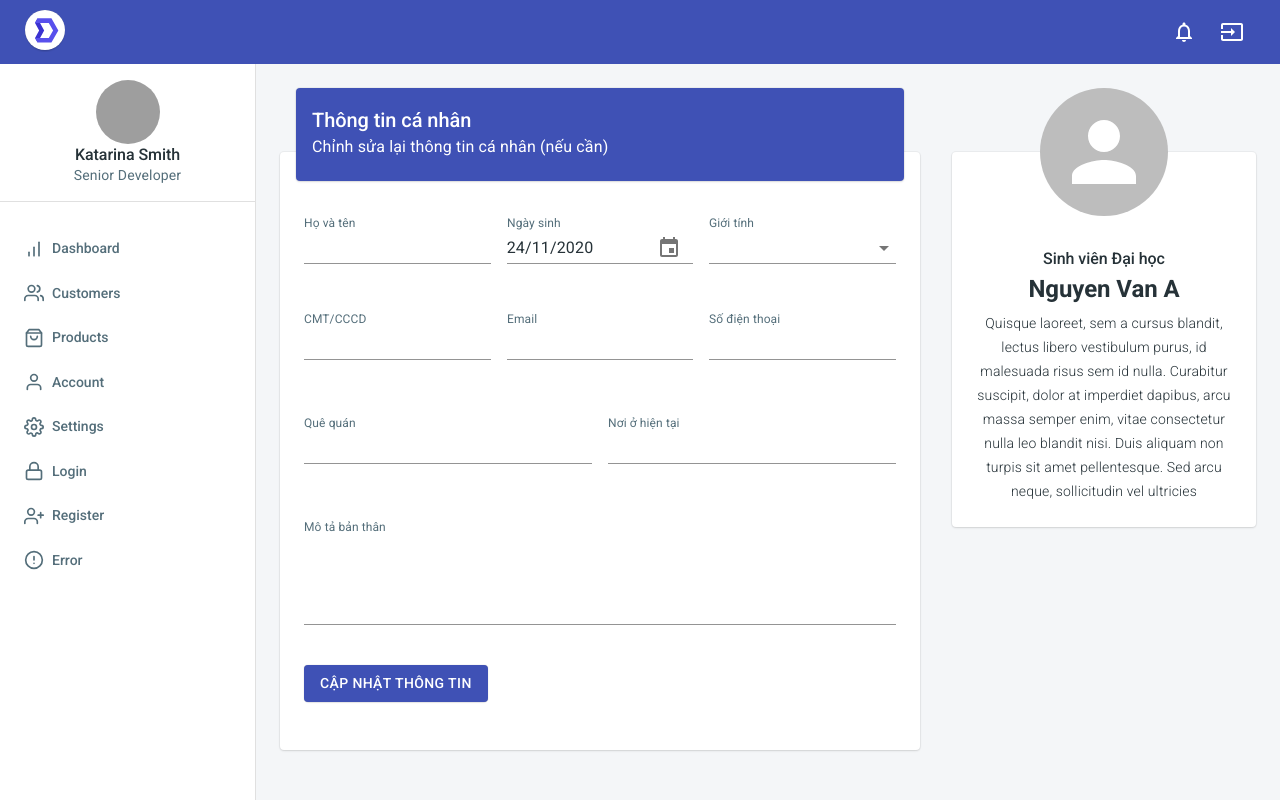
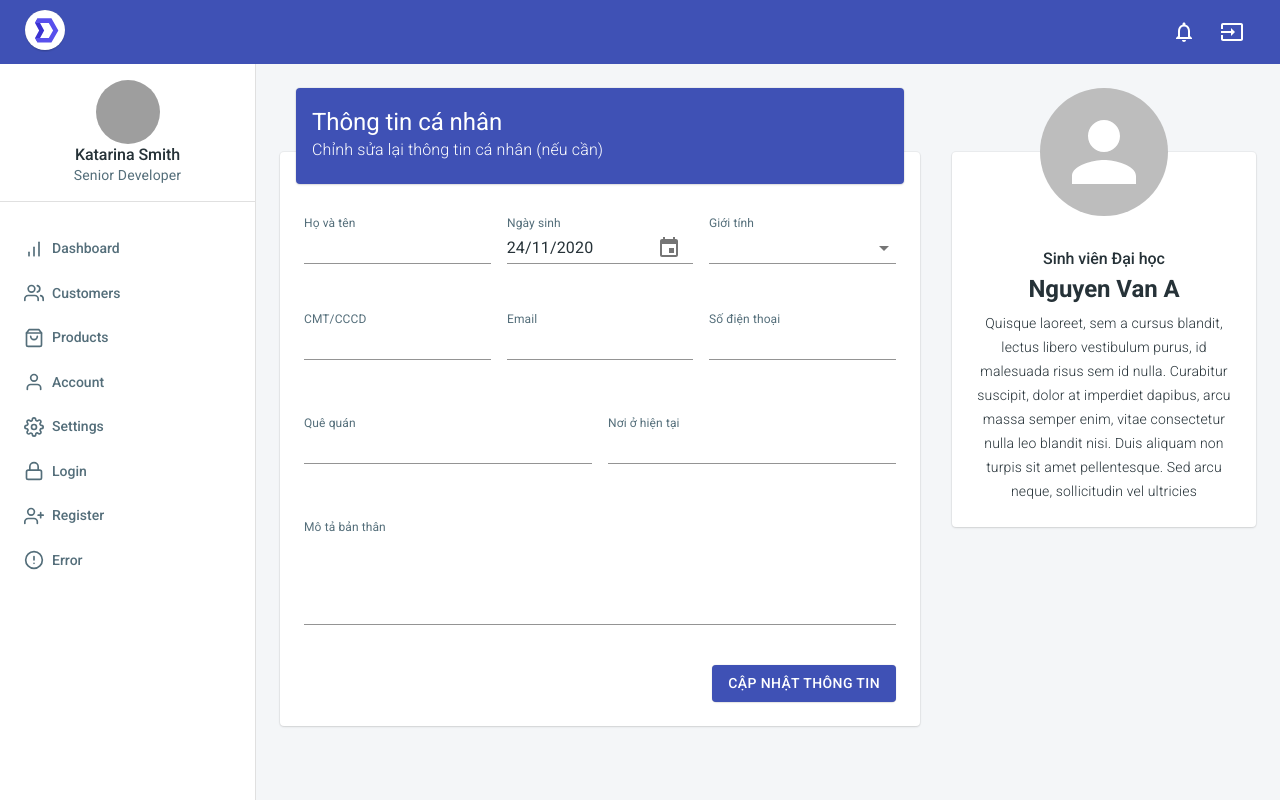
Before and after one commit to BlocckchainForEducation/student-frontend, a React (Create React App) app: page /nh/thong-tin-ca-nhan in a window 1280 px wide. Built offline with nearby package versions, Linux system fonts and the light colour scheme; grey boxes are pictures that could not be loaded.

Commit message:
:construction: /profile: Form: ui done, now catch event

```diff
--- a/src/views/StudentProfile/ProfileForm.jsx
+++ b/src/views/StudentProfile/ProfileForm.jsx
@@ -25,10 +25,13 @@ const useStyles = makeStyles((theme) => ({
   },
   body: { position: "absolute", width: "100%", top: "64px" },
   box: {
-    padding: theme.spacing(3),
-    paddingTop: theme.spacing(8),
+    padding: theme.spacing(8, 3, 3, 3),
+    // textAlign: "right",
     "& > *": {
       marginBottom: theme.spacing(3),
+      "&:last-child": {
+        marginBottom: 0,
+      },
     },
   },
 }));
@@ -71,8 +74,12 @@ export default function ProfileForm() {
   return (
     <Box className={cls.root}>
       <Paper className={cls.head}>
-        <Typography variant="h4">Thông tin cá nhân</Typography>
-        <Typography variant="subtitle1">Chỉnh sửa lại thông tin cá nhân (nếu cần)</Typography>
+        <Typography variant="h3" style={{ fontWeight: "400" }}>
+          Thông tin cá nhân
+        </Typography>
+        <Typography variant="subtitle1" style={{ fontWeight: "350" }}>
+          Chỉnh sửa lại thông tin cá nhân (nếu cần)
+        </Typography>
       </Paper>
       <Box className={cls.body}>
         <Paper>
@@ -200,9 +207,11 @@ export default function ProfileForm() {
                 ></TextField>
               </Grid>
             </Grid>
-            <Button color="primary" variant="contained" onClick={hdSubmit}>
-              Cập nhật thông tin
-            </Button>
+            <Box textAlign="right">
+              <Button color="primary" variant="contained" onClick={hdSubmit}>
+                Cập nhật thông tin
+              </Button>
+            </Box>
           </Box>
         </Paper>
       </Box>
```
